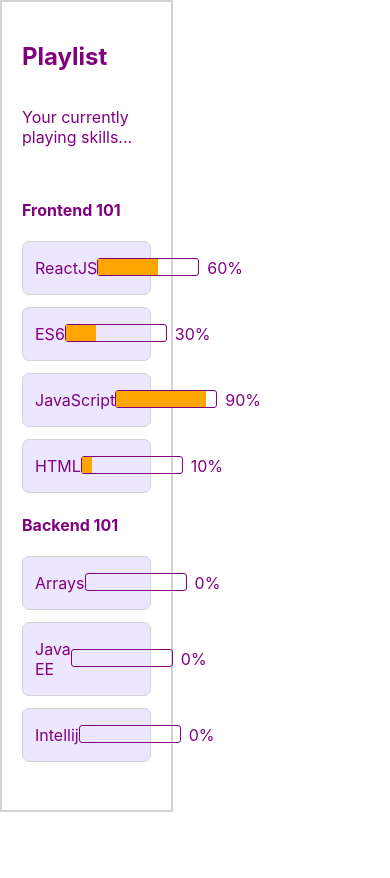
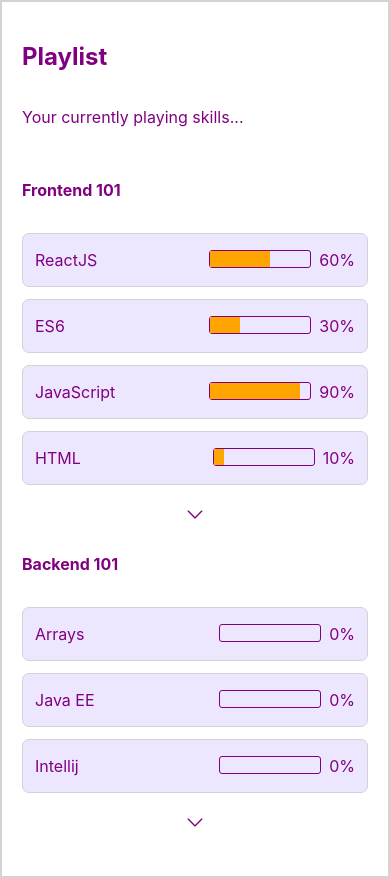
Before and after one commit to Caitlin-cooling/loofah-frontend, a React (Create React App) app: page /playList in a window 390 px wide. Before the commit the page ends 844 px from the top, so only its background shows below. Built offline with nearby package versions, Linux system fonts and the light colour scheme; no server answers.

Commit message:
LOOFAH-12: Icons and page breakpoints

```diff
--- /dev/null
+++ b/src/assets/scss/_variables.scss
@@ -0,0 +1,23 @@
+// Breakpoints
+$grid-breakpoints: (
+  xs: 0,
+  sm: 576px,
+  md: 768px,
+  lg: 992px,
+  xl: 1200px
+) !default;
+
+$xs--max-width: map-get($grid-breakpoints, sm) - 1px;
+$sm--min-width: map-get($grid-breakpoints, sm);
+$sm--max-width: map-get($grid-breakpoints, md) - 1px;
+$md--min-width: map-get($grid-breakpoints, md);
+$md--max-width: map-get($grid-breakpoints, lg) - 1px;
+$lg--min-width: map-get($grid-breakpoints, lg);
+$lg--max-width: map-get($grid-breakpoints, xl) - 1px;
+$xl--min-width: map-get($grid-breakpoints, xl);
+
+// Playlist color pallette
+$dark-purple: purple;
+$light-purple: #ece6ff;
+$light-grey: lightgrey;
+$orange: orange;
--- a/src/components/Playlist/Playlist.scss
+++ b/src/components/Playlist/Playlist.scss
@@ -1,11 +1,14 @@
-@import 'src/styles/globals/colors.scss';
+@import 'src/assets/scss/_variables.scss';
 
 .playlist {
   display: flex;
   flex-direction: column;
-  max-width: 33%;
   height: 100%;
   padding: 20px;
   border: 2px solid lightgrey;
   color: $dark-purple;
+
+  @media (min-width: $lg--min-width) {
+    width: 40%;
+  }
 }
--- a/src/components/PlaylistCategory/PlaylistCategory.js
+++ b/src/components/PlaylistCategory/PlaylistCategory.js
@@ -1,6 +1,7 @@
 import React from 'react';
 import PropTypes from 'prop-types';
 import PlaylistItem from '../PlaylistItem/PlaylistItem';
+import { ReactComponent as DownArrow } from 'assets/icons/down-arrow.svg';
 import './PlaylistCategory.scss';
 
 const PlaylistCategory = (props) => {
@@ -11,6 +12,7 @@
   return <li className="playlist-category">
     <h4>{props.category.title}</h4>
     <ul>{playlistItems}</ul>
+    <DownArrow title="down arrow" className="playlist-category__down-arrow"/>
   </li>;
 };
 
--- a/src/components/PlaylistCategory/PlaylistCategory.scss
+++ b/src/components/PlaylistCategory/PlaylistCategory.scss
@@ -1,2 +1,12 @@
+@import 'src/assets/scss/_variables.scss';
+
 .playlist-category {
+  display: flex;
+  flex-direction: column;
+
+  &__down-arrow {
+    fill: $dark-purple;
+    height: 15px;
+    padding: 10px;
+  }
 }
--- a/src/components/PlaylistItem/PlaylistItem.scss
+++ b/src/components/PlaylistItem/PlaylistItem.scss
@@ -1,4 +1,4 @@
-@import 'src/styles/globals/colors.scss';
+@import 'src/assets/scss/_variables.scss';
 
 .playlist-item {
   border: 1px solid $light-grey;
--- a/src/styles/globals/colors.scss
+++ /dev/null
@@ -1,6 +0,0 @@
-
-// Playlist color pallette
-$dark-purple: purple;
-$light-purple: #ece6ff;
-$light-grey: lightgrey;
-$orange: orange;
```
Also changed, not shown: src/assets/icons/down-arrow.svg (added), 1 other file (tests, documents, lock files or other folders).
